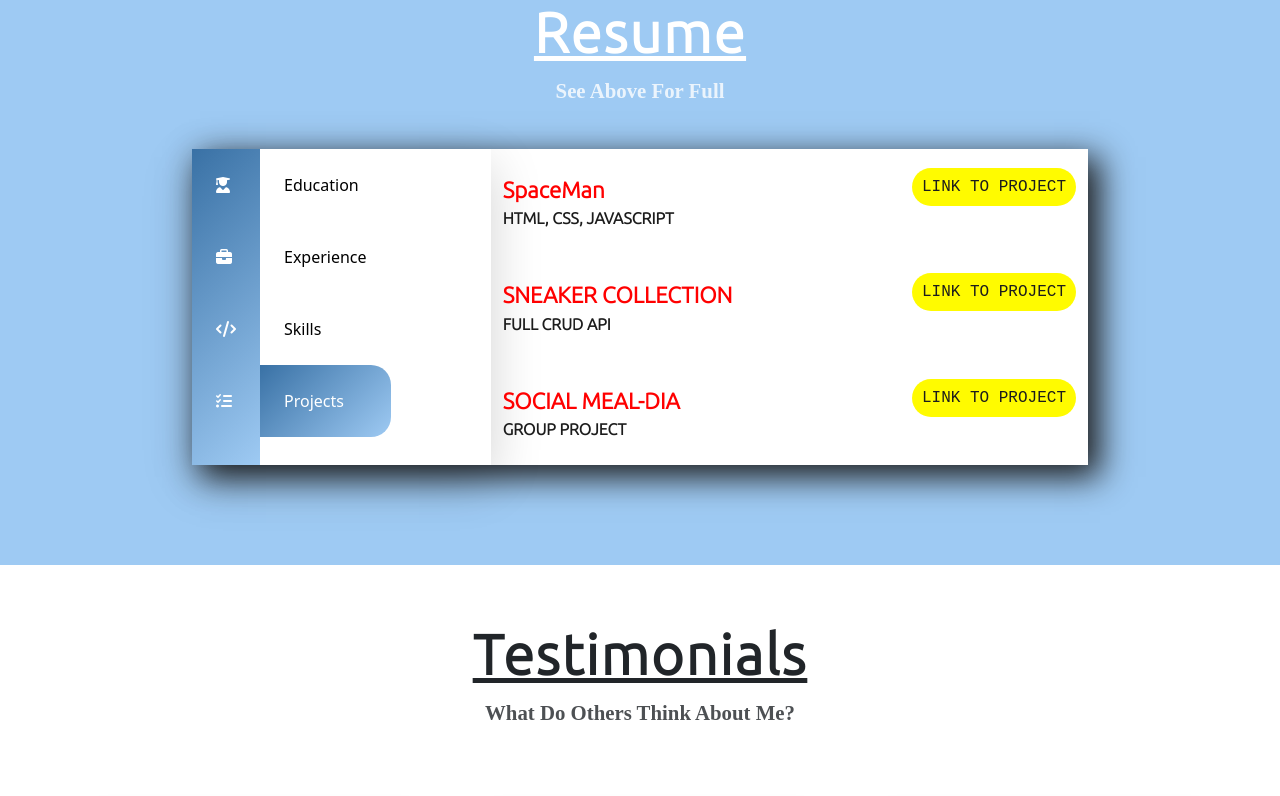
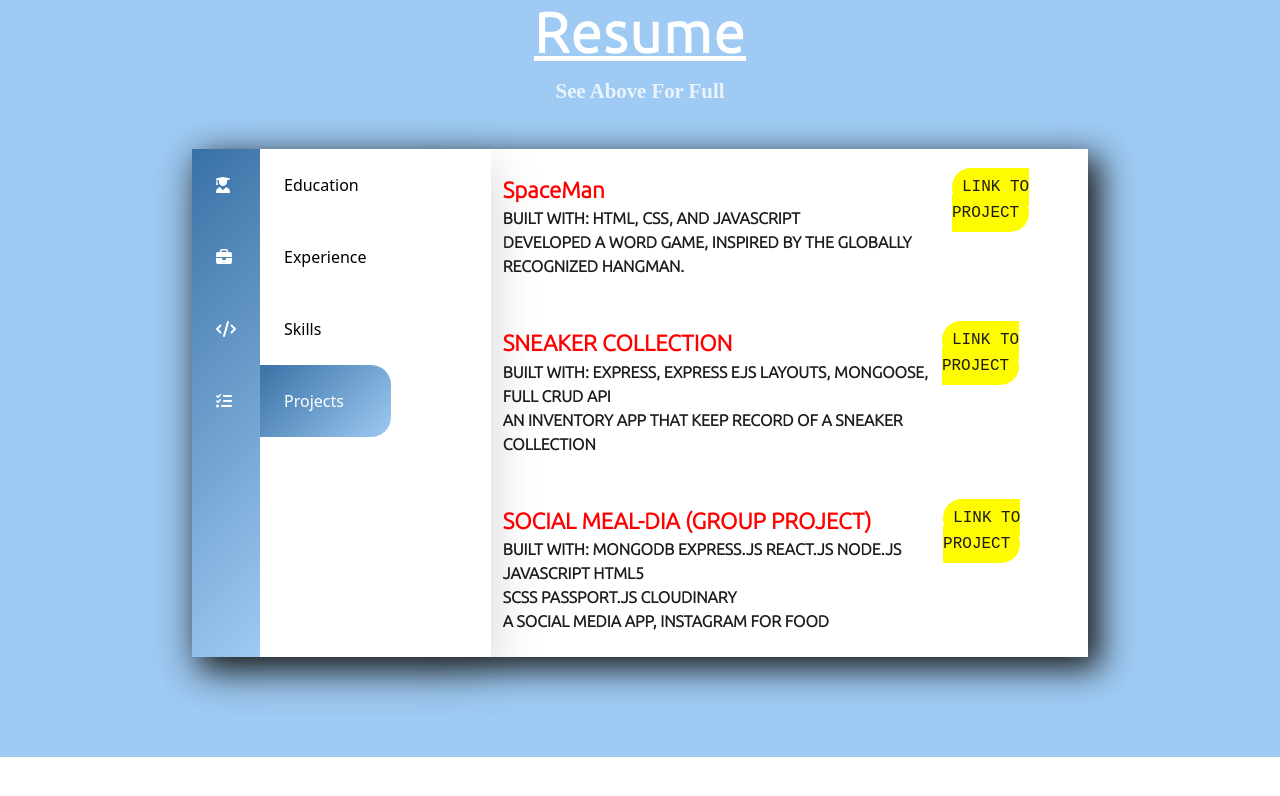
Before and after one commit to TamaraAndrea85/Portfolio, a React (Create React App) app: page / in a window 1280 px wide. Both pictures are taken after a click on the element "Projects". Shown: the part 1551-2347 px from the top of the page. Built offline with nearby package versions, Linux system fonts and the light colour scheme; no server answers.

Commit message:
sprussed

```diff
--- a/src/Education.js
+++ b/src/Education.js
@@ -8,7 +8,18 @@ export default function Education() {
         <div className="education-one my-4 justify-content-between d-flex flex-row">
           <div className="d-flex flex-column new-one">
             <span className="university-name">General Assembly </span>
-            <span className="university-degree"> </span>
+            <span className="university-degree">
+              {" "}
+              Software Engineering Immersive Remote (Flex) | 420 hours |
+              CERTIFICATE OF COMPLETION
+            </span>
+            <span className="university-degree">
+              {" "}
+              <a href="https://drive.google.com/file/d/1Ww3pwQCe8RkdmBQr6VfS_sMnDDxSNT4u/view?usp=sharing">
+                {" "}
+                SEE HERE
+              </a>
+            </span>
           </div>{" "}
           <div>
             <span className="year-passedout">2021-2022 </span>
@@ -18,7 +29,7 @@ export default function Education() {
           <div className="d-flex flex-column new-one">
             <span className="university-name">Onondaga Community College</span>
             <span className="university-degree">
-              Physical Therapy/Therapist Assistant{" "}
+              Associate of Science Physical Therapist Assistant{" "}
             </span>
           </div>{" "}
           <div>
--- a/src/Expericence.js
+++ b/src/Expericence.js
@@ -6,26 +6,22 @@ export default function Experience() {
       <div className="work-inside-new mx-2 my-4">
         <div className="d-flex flex-column">
           <div className="d-flex flex-row justify-content-between">
-            <span className="company-name">General Assembly</span>
-            <span className="year-passedout">Sep 2021-April 2022</span>
+            <span className="company-name">
+              Software Engineering Immersive | General Assembly{" "}
+            </span>
+            <span className="year-passedout">September - April 2022</span>
           </div>
         </div>
 
         <div className="d-flex flex-column">
-          <span className="position">Full-Stack Software Engineer</span>
+          <span className="position">FULL-STACK SOFTWARE ENGINEER:</span>
           <span className="description-position">
             <ul>
-              <li>
-                {" "}
-                Applied skills in CSS, JavaScript, React, Express, Mongoose,
-                Python, MongoDB, and Flask
-              </li>
-              <li>
-                {" "}
-                Completed about 500-hours part-time course culminating in 4
-                projects.
-              </li>
-              <li> Software Engineering Immersive (flex) Remote. </li>
+              {" "}
+              Completed 500+ hours in and out of the classroom, of expert-led
+              instruction in HTML, CSS, and JavaScript while acquiring hands-on
+              learning of coding fundamentals and the industry's most in-demand
+              technologies.
             </ul>
           </span>
         </div>
--- a/src/Projects.js
+++ b/src/Projects.js
@@ -7,7 +7,13 @@ export default function Projects() {
         <div className="education-one my-4 justify-content-between d-flex flex-row">
           <div className="d-flex flex-column new-one">
             <span className="university-name">SpaceMan </span>
-            <span className="university-degree">HTML, CSS, JAVASCRIPT </span>
+            <span className="university-degree">
+              Built with: HTML, CSS, and JavaScript
+            </span>
+            <span className="university-degree">
+              Developed a word game, inspired by the globally recognized
+              Hangman.
+            </span>
           </div>{" "}
           <div>
             <a
@@ -21,7 +27,12 @@ export default function Projects() {
         <div className="education-one my-4 justify-content-between d-flex flex-row">
           <div className="d-flex flex-column new-one">
             <span className="university-name">SNEAKER COLLECTION</span>
-            <span className="university-degree">full CRUD API </span>
+            <span className="university-degree">
+              Built with: Express, Express EJS Layouts, Mongoose, Full CRUD API{" "}
+            </span>
+            <span className="university-degree">
+              An Inventory app that keep record of a sneaker collection{" "}
+            </span>
           </div>{" "}
           <div>
             <a
@@ -34,8 +45,21 @@ export default function Projects() {
         </div>
         <div className="education-one my-4 justify-content-between d-flex flex-row">
           <div className="d-flex flex-column new-one">
-            <span className="university-name">SOCIAL MEAL-DIA </span>
-            <span className="university-degree">GROUP PROJECT</span>
+            <span className="university-name">
+              SOCIAL MEAL-DIA (GROUP PROJECT){" "}
+            </span>
+            <span className="university-degree">
+              {" "}
+              Built with: MongoDB Express.js React.js Node.js Javascript HTML5{" "}
+            </span>
+            <span className="university-degree">
+              {" "}
+              SCSS Passport.js Cloudinary{" "}
+            </span>
+            <span className="university-degree">
+              {" "}
+              A social media app, Instagram for food{" "}
+            </span>
           </div>{" "}
           <div>
             <a
```
